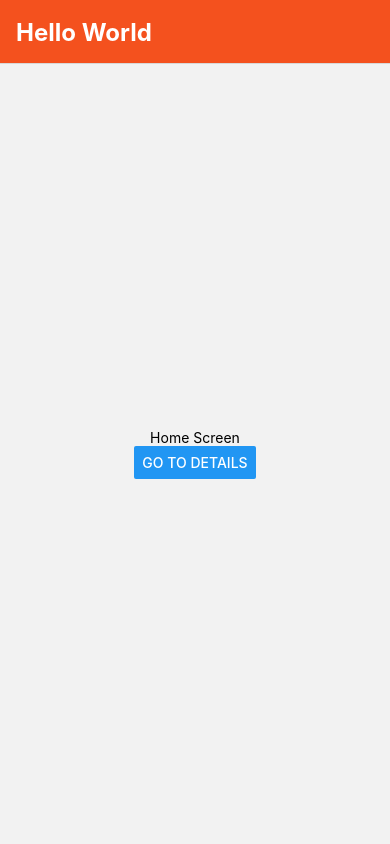
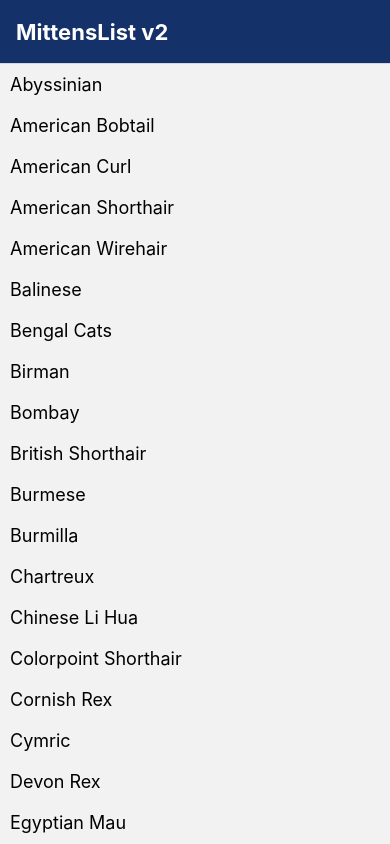
Before and after one commit to chrismlee26/react-nativation, a React Native app: screen / in a window 390 px wide. Shown: the top 844 px of the page. Built offline with nearby package versions, Linux system fonts and the light colour scheme.

Commit message:
[add] display cat-and-dog data into home through touchable cell component

```diff
--- a/App.js
+++ b/App.js
@@ -1,4 +1,5 @@
 import * as React from 'react';
+import { StatusBar } from 'expo-status-bar';
 import { NavigationContainer } from '@react-navigation/native';
 import { createStackNavigator } from '@react-navigation/stack';
 
@@ -11,11 +12,12 @@ const Stack = createStackNavigator();
 function App() {
   return (
     <NavigationContainer>
+      <StatusBar style="light" />
       <Stack.Navigator
         initialRouteName="Home"
         screenOptions={{
           headerStyle: {
-            backgroundColor: '#f4511e',
+            backgroundColor: '#143269',
           },
           headerTintColor: '#fff',
           headerTitleStyle: {
@@ -24,22 +26,24 @@ function App() {
         }}
       >
         <Stack.Screen
-          name="Home"
+          name="MittensList v2"
           component={HomeScreen}
           options={{
-            title: "Hello World",
             headerStyle: {
-              backgroundColor: '#f4511e'
+              backgroundColor: '#143269'
             },
             headerTintColor: '#fff',
             headerTitleStyle: {
               fontWeight: 'bold',
-              fontSize: 24
+              fontSize: 22
             }
           }}
         />
 
-        <Stack.Screen name="Details" component={DetailsScreen} />
+        <Stack.Screen
+          name="Details"
+          component={DetailsScreen}
+        />
       </Stack.Navigator>
     </NavigationContainer>
   );
--- /dev/null
+++ b/Components/Cell.js
@@ -0,0 +1,17 @@
+import React from 'react';
+import { TouchableHighlight, Text } from 'react-native'
+
+function Cell({ title }) {
+  return (
+    <TouchableHighlight
+      onPress={() => console.log('hi')}
+      style={{ padding: 10 }}
+    >
+      <Text
+        style={{ fontSize: 18 }}
+      >{title}</Text>
+    </TouchableHighlight>
+  )
+}
+
+export default Cell
--- a/Components/DetailsScreen.js
+++ b/Components/DetailsScreen.js
@@ -1,7 +1,5 @@
 import * as React from 'react';
 import { View, Text, Button } from 'react-native';
-import { NavigationContainer } from '@react-navigation/native';
-import { createStackNavigator } from '@react-navigation/stack';
 
 function DetailsScreen({ route, navigation }) {
   /* 2. Get the param */
--- a/Components/HomeScreen.js
+++ b/Components/HomeScreen.js
@@ -1,24 +1,21 @@
-import * as React from 'react';
-import { View, Text, Button } from 'react-native';
-import { NavigationContainer } from '@react-navigation/native';
-import { createStackNavigator } from '@react-navigation/stack';
-
+import React, { useState } from 'react';
+import { View, Text, Button, StyleSheet, SafeAreaView, FlatList } from 'react-native';
+import { cats } from '.././breeds'
+import Cell from './Cell'
 
 function HomeScreen({ navigation }) {
+
   return (
-    <View style={{ flex: 1, alignItems: 'center', justifyContent: 'center' }}>
-      <Text>Home Screen</Text>
-      <Button
-        title="Go to Details"
-        onPress={() => {
-          /* 1. Navigate to the Details route with params */
-          navigation.navigate('Details', {
-            itemId: 86,
-            otherParam: 'anything you want here',
-          });
+    <SafeAreaView style={{ flex: 1, alignItems: 'center', justifyContent: 'center' }}>
+      <FlatList
+        style={{ flex: 1, width: '100%' }}
+        data={cats}
+        renderItem={({ item, index }) => {
+          return <Cell title={item.breed} />
         }}
+        keyExtractor={(item) => item.breed}
       />
-    </View>
+    </SafeAreaView>
   );
 }
 
```
